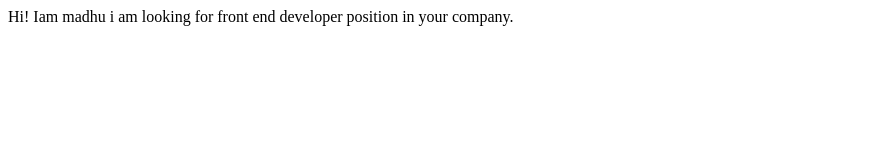
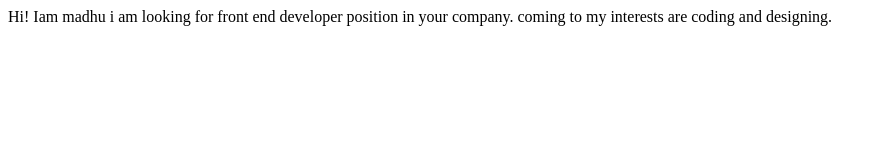
Before and after one commit to singamnaveen/madhu-site, a plain HTML site: page index.html in a window 1280 px wide. Shown: the whole page, without its empty margins (0-886 px from the left). Drawn offline with Linux system fonts and the light colour scheme.

Commit message:
Update: index.HTML

```diff
--- a/index.html
+++ b/index.html
@@ -8,6 +8,7 @@
 <body>
     Hi! Iam madhu
     i am looking for front end developer position in your company.
+    coming to my interests are coding  and designing.
 
 </body>
 </html>
```
